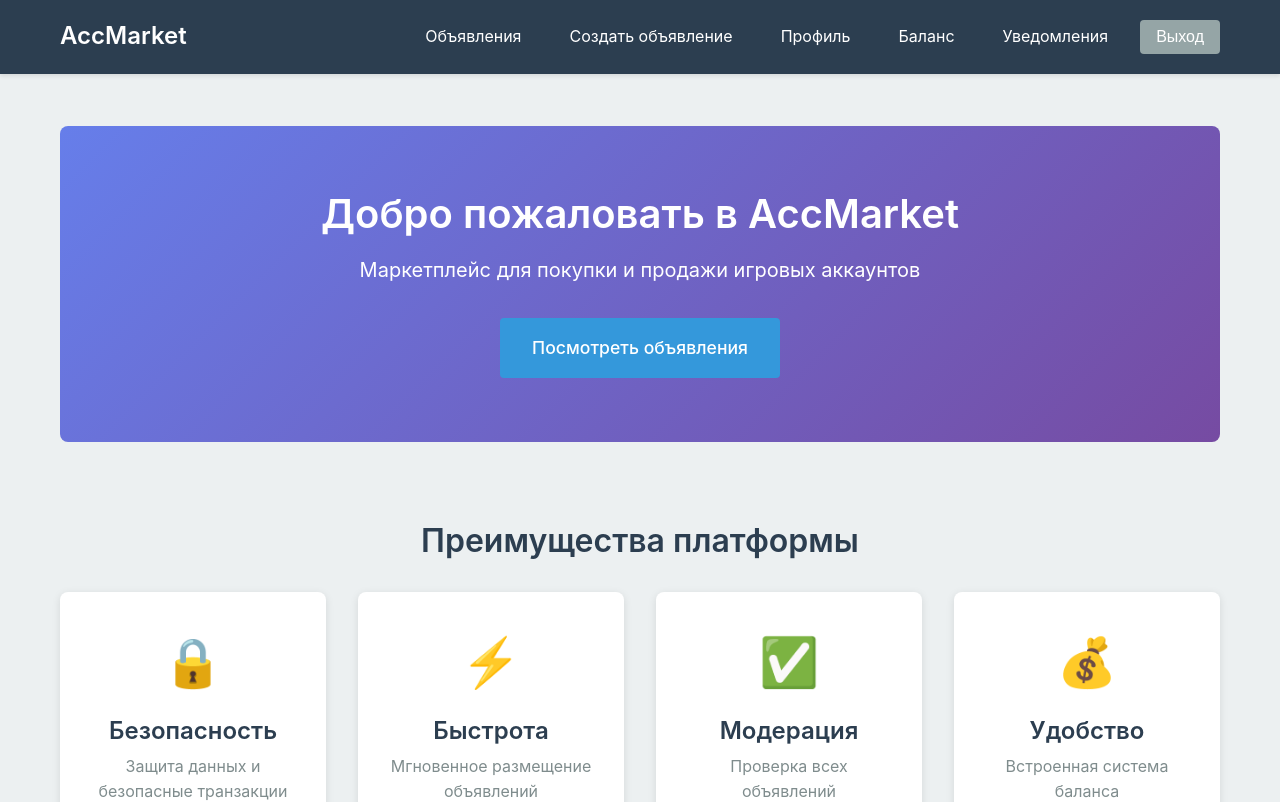
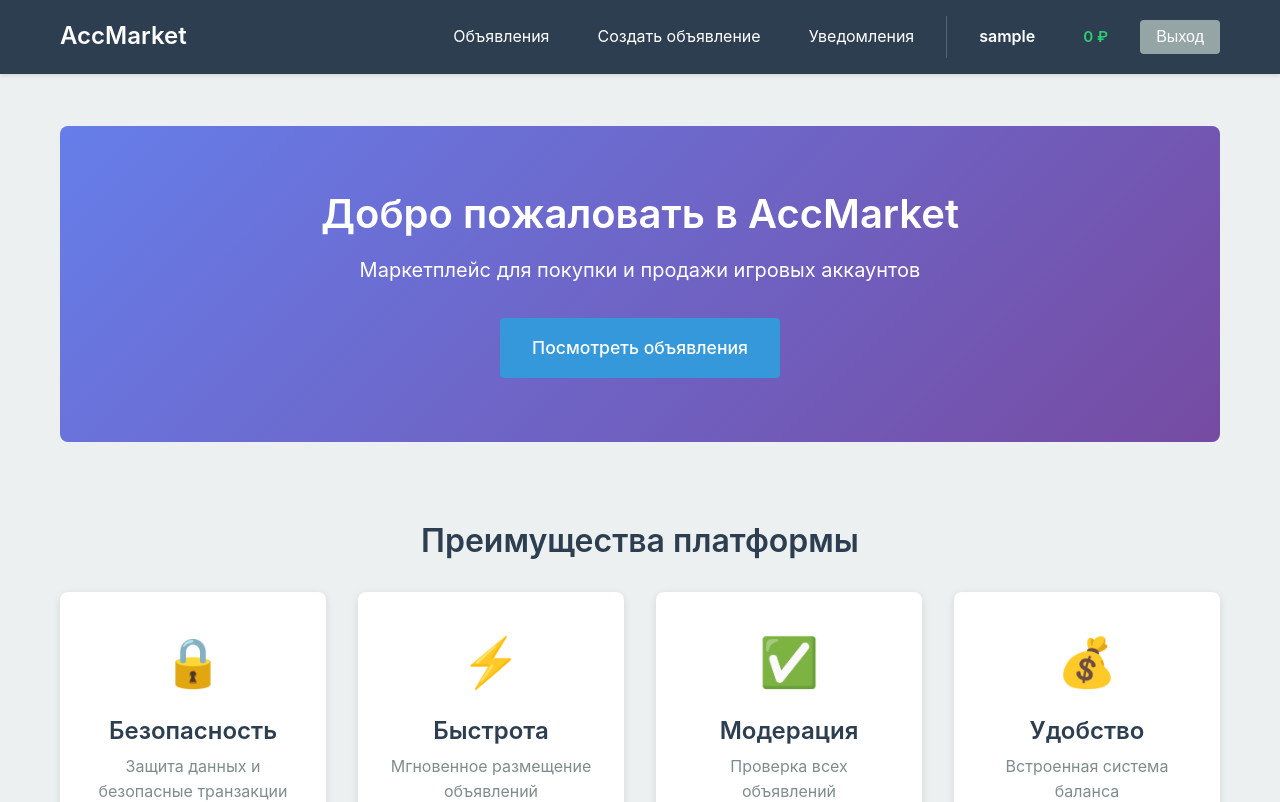
Before and after one commit to listoCheck/AccMarket, a Vue app in the folder frontend/: page / in a window 1280 px wide. Shown: the top 802 px of the page. Built offline with nearby package versions, Linux system fonts and the light colour scheme; no server answers; sample sign-in values are in the browser's storage.

Commit message:
minor fixes

```diff
--- a/frontend/src/api/advertisements.js
+++ b/frontend/src/api/advertisements.js
@@ -18,6 +18,6 @@ export const advertisementsAPI = {
   },
 
   delete(data) {
-    return apiClient.delete('/core', { data })
+    return apiClient.post('/core', data)
   }
 }
--- a/frontend/src/components/Footer.vue
+++ b/frontend/src/components/Footer.vue
@@ -1,11 +1,11 @@
 <template>
   <footer class="footer">
     <div class="footer-container">
-      <p>&copy; 2024 AccMarket. Все права защищены.</p>
+      <p>&copy; 2026 AccMarket. Все права защищены.</p>
       <div class="footer-links">
-        <a href="#" class="footer-link">О проекте</a>
+        <!-- <a href="#" class="footer-link">О проекте</a>
         <a href="#" class="footer-link">Правила</a>
-        <a href="#" class="footer-link">Контакты</a>
+        <a href="#" class="footer-link">Контакты</a> -->
       </div>
     </div>
   </footer>
--- a/frontend/src/components/Header.vue
+++ b/frontend/src/components/Header.vue
@@ -10,8 +10,6 @@
 
         <template v-if="authStore.isAuthenticated">
           <router-link to="/advertisements/create" class="nav-link">Создать объявление</router-link>
-          <router-link to="/profile" class="nav-link">Профиль</router-link>
-          <router-link to="/balance" class="nav-link">Баланс</router-link>
           <router-link to="/notifications" class="nav-link">
             Уведомления
             <span v-if="unreadCount > 0" class="badge">{{ unreadCount }}</span>
@@ -25,7 +23,15 @@
             Админ-панель
           </router-link>
 
-          <button @click="handleLogout" class="btn btn-secondary">Выход</button>
+          <div class="user-info">
+            <router-link to="/profile" class="username-link">
+              {{ authStore.username }}
+            </router-link>
+            <router-link to="/balance" class="balance-link">
+              {{ balance }} ₽
+            </router-link>
+            <button @click="handleLogout" class="btn btn-secondary">Выход</button>
+          </div>
         </template>
 
         <template v-else>
@@ -40,8 +46,9 @@
 <script>
 import { useAuthStore } from '../stores/auth'
 import { useRouter } from 'vue-router'
-import { ref, onMounted } from 'vue'
+import { ref, onMounted, watch } from 'vue'
 import { notificationsAPI } from '../api/notifications'
+import { balanceAPI } from '../api/balance'
 
 export default {
   name: 'Header',
@@ -49,6 +56,7 @@ export default {
     const authStore = useAuthStore()
     const router = useRouter()
     const unreadCount = ref(0)
+    const balance = ref(0)
 
     const handleLogout = async () => {
       await authStore.logout()
@@ -66,15 +74,46 @@ export default {
       }
     }
 
+    const fetchBalance = async () => {
+      if (authStore.isAuthenticated && authStore.userId) {
+        try {
+          const response = await balanceAPI.get(authStore.userId)
+          if (response.data) {
+            balance.value = response.data.amount || 0
+          }
+        } catch (error) {
+          console.error('Error fetching balance:', error)
+          balance.value = 0
+        }
+      }
+    }
+
     onMounted(() => {
       fetchUnreadCount()
-      // Poll for new notifications every 30 seconds
-      setInterval(fetchUnreadCount, 30000)
+      fetchBalance()
+      // Poll for new notifications and balance every 30 seconds
+      setInterval(() => {
+        fetchUnreadCount()
+        fetchBalance()
+      }, 30000)
+
+      // Слушаем событие обновления баланса
+      window.addEventListener('balance-updated', fetchBalance)
+    })
+
+    // Watch for authentication changes
+    watch(() => authStore.isAuthenticated, (newVal) => {
+      if (newVal) {
+        fetchBalance()
+      } else {
+        balance.value = 0
+      }
     })
 
     return {
       authStore,
       unreadCount,
+      balance,
       handleLogout
     }
   }
@@ -143,6 +182,41 @@ export default {
   font-weight: bold;
 }
 
+.user-info {
+  display: flex;
+  align-items: center;
+  gap: 1rem;
+  padding-left: 1rem;
+  border-left: 1px solid rgba(255,255,255,0.2);
+}
+
+.username-link {
+  color: white;
+  text-decoration: none;
+  font-weight: 600;
+  padding: 0.5rem 1rem;
+  border-radius: 4px;
+  transition: background 0.3s;
+}
+
+.username-link:hover {
+  background: rgba(255,255,255,0.1);
+}
+
+.balance-link {
+  color: #2ecc71;
+  font-weight: 600;
+  font-size: 0.95rem;
+  text-decoration: none;
+  padding: 0.5rem 1rem;
+  border-radius: 4px;
+  transition: background 0.3s;
+}
+
+.balance-link:hover {
+  background: rgba(46, 204, 113, 0.1);
+}
+
 .btn {
   padding: 0.5rem 1rem;
   border: none;
--- a/frontend/src/stores/auth.js
+++ b/frontend/src/stores/auth.js
@@ -23,10 +23,28 @@ export const useAuthStore = defineStore('auth', {
         const response = await authAPI.register(username, email, password)
         console.log('Register response:', response.data)
 
-        if (response.data.success) {
-          return { success: true, message: response.data.message || 'Регистрация успешна!' }
+        // Проверяем, что в ответе есть body с токенами
+        if (response.data && response.data.body) {
+          const data = response.data.body
+
+          // Сохраняем токены и данные пользователя
+          this.accessToken = data.accessToken
+          this.refreshToken = data.refreshToken
+          this.username = username
+          this.userId = data.userId
+          this.roles = ['USER']
+
+          localStorage.setItem('accessToken', data.accessToken)
+          localStorage.setItem('refreshToken', data.refreshToken)
+          localStorage.setItem('username', username)
+          localStorage.setItem('userId', data.userId)
+          localStorage.setItem('roles', JSON.stringify(['USER']))
+
+          console.log('Registration successful, user logged in automatically')
+          return { success: true, message: 'Регистрация успешна!' }
         }
-        return { success: false, message: response.data.message }
+
+        return { success: false, message: response.data.message || 'Ошибка регистрации' }
       } catch (error) {
         console.error('Register error:', error)
         return {
--- a/frontend/src/views/Balance.vue
+++ b/frontend/src/views/Balance.vue
@@ -131,6 +131,9 @@ export default {
         showDepositModal.value = false
         depositAmount.value = 0
         await fetchBalance()
+
+        // Уведомляем Header об изменении баланса
+        window.dispatchEvent(new CustomEvent('balance-updated'))
       } catch (err) {
         error.value = err.response?.data?.message || 'Ошибка пополнения баланса'
       } finally {
@@ -158,6 +161,9 @@ export default {
         showWithdrawModal.value = false
         withdrawAmount.value = 0
         await fetchBalance()
+
+        // Уведомляем Header об изменении баланса
+        window.dispatchEvent(new CustomEvent('balance-updated'))
       } catch (err) {
         error.value = err.response?.data?.message || 'Ошибка вывода средств'
       } finally {
--- a/frontend/src/views/CreateAdvertisement.vue
+++ b/frontend/src/views/CreateAdvertisement.vue
@@ -114,6 +114,7 @@ export default {
         const result = await adsStore.createAdvertisement({
           username: authStore.username,
           token: authStore.accessToken,
+          userId: authStore.userId,
           title: form.value.title,
           text: form.value.text,
           cost: form.value.cost,
@@ -123,10 +124,7 @@ export default {
         })
 
         if (result.success) {
-          success.value = 'Объявление успешно создано! Перенаправление...'
-          setTimeout(() => {
-            router.push('/advertisements')
-          }, 1500)
+          router.push('/advertisements')
         } else {
           error.value = result.message || 'Ошибка создания объявления'
         }
--- a/frontend/src/views/Register.vue
+++ b/frontend/src/views/Register.vue
@@ -109,10 +109,7 @@ export default {
         )
 
         if (result.success) {
-          success.value = 'Регистрация успешна! Перенаправление на страницу входа...'
-          setTimeout(() => {
-            router.push('/login')
-          }, 2000)
+          router.push('/')
         } else {
           error.value = result.message || 'Ошибка регистрации'
         }
```
Also changed, not shown: frontend/src/stores/advertisements.js (+8 -3 lines), frontend/src/views/Advertisements.vue (+21 -4 lines), 1 other file (tests, documents, lock files or other folders).
